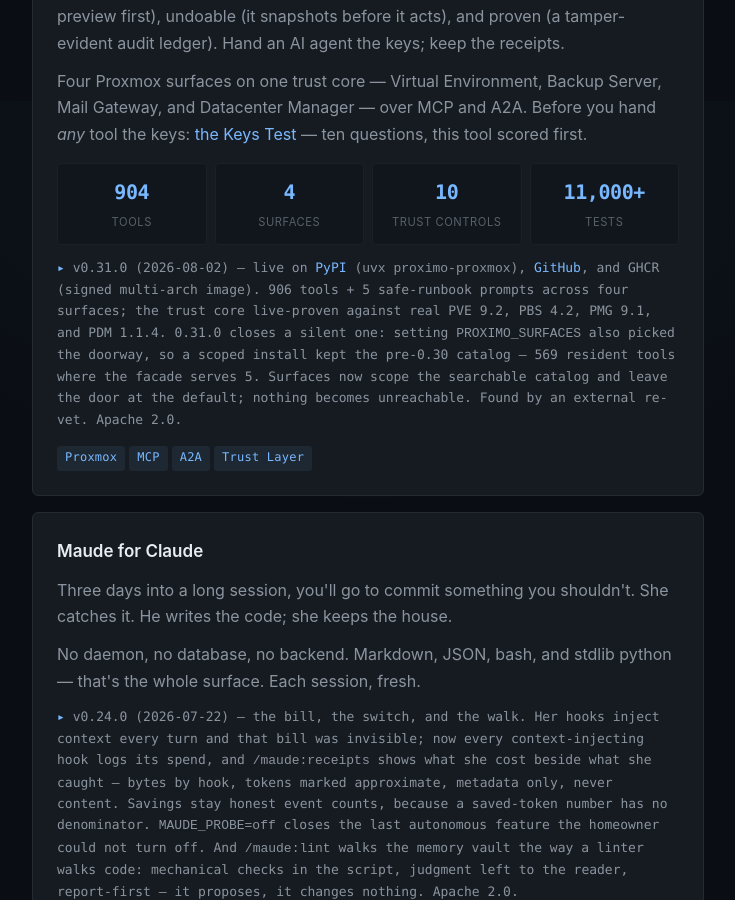
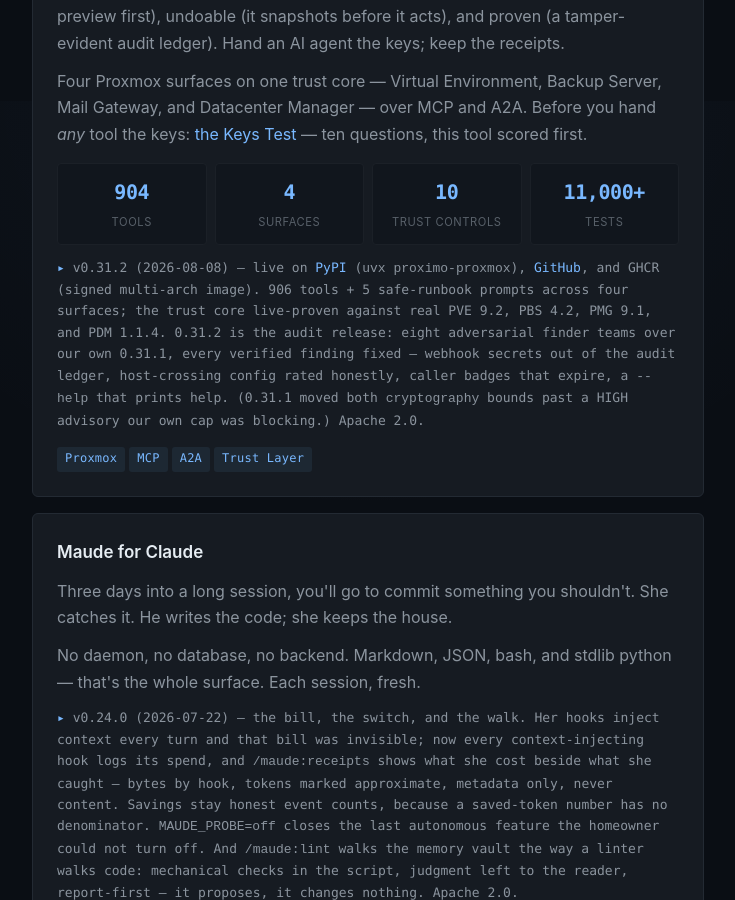
Before and after one commit to john-broadway/john-broadway.github.io, a Jekyll site: the page built from index.html, in a window 1280 px wide and 900 px high, scrolled down 1699 px. Shown: the whole window, without its empty margins (272-1007 px from the left). Built offline with Jekyll 4.4.1, drawn with Linux system fonts in a browser that asks for light colours.

Commit message:
proximo status: ripple to 0.31.2 (the adversarial-audit release)
Co-Authored-By: Claude Fable 5 <noreply@anthropic.com>

```diff
--- a/index.html
+++ b/index.html
@@ -51,7 +51,7 @@ description: Independent AI researcher and infrastructure architect. Sovereign A
       <div class="stat"><div class="num">10</div><div class="label">trust controls</div></div>
       <div class="stat"><div class="num">11,000+</div><div class="label">tests</div></div>
     </div>
-    <p class="status">v0.31.0 (2026-08-02) &mdash; live on <a href="https://pypi.org/project/proximo-proxmox/">PyPI</a> (<code>uvx proximo-proxmox</code>), <a href="https://github.com/john-broadway/proximo">GitHub</a>, and GHCR (signed multi-arch image). 906 tools + 5 safe-runbook prompts across four surfaces; the trust core live-proven against real PVE 9.2, PBS 4.2, PMG 9.1, and PDM 1.1.4. 0.31.0 closes a silent one: setting <code>PROXIMO_SURFACES</code> also picked the doorway, so a scoped install kept the pre-0.30 catalog &mdash; 569 resident tools where the facade serves 5. Surfaces now scope the searchable catalog and leave the door at the default; nothing becomes unreachable. Found by an external re-vet. Apache 2.0.</p>
+    <p class="status">v0.31.2 (2026-08-08) &mdash; live on <a href="https://pypi.org/project/proximo-proxmox/">PyPI</a> (<code>uvx proximo-proxmox</code>), <a href="https://github.com/john-broadway/proximo">GitHub</a>, and GHCR (signed multi-arch image). 906 tools + 5 safe-runbook prompts across four surfaces; the trust core live-proven against real PVE 9.2, PBS 4.2, PMG 9.1, and PDM 1.1.4. 0.31.2 is the audit release: eight adversarial finder teams over our own 0.31.1, every verified finding fixed &mdash; webhook secrets out of the audit ledger, host-crossing config rated honestly, caller badges that expire, a <code>--help</code> that prints help. (0.31.1 moved both <code>cryptography</code> bounds past a HIGH advisory our own cap was blocking.) Apache 2.0.</p>
     <div class="tags"><span>Proxmox</span><span>MCP</span><span>A2A</span><span>Trust Layer</span></div>
   </article>
 
```
